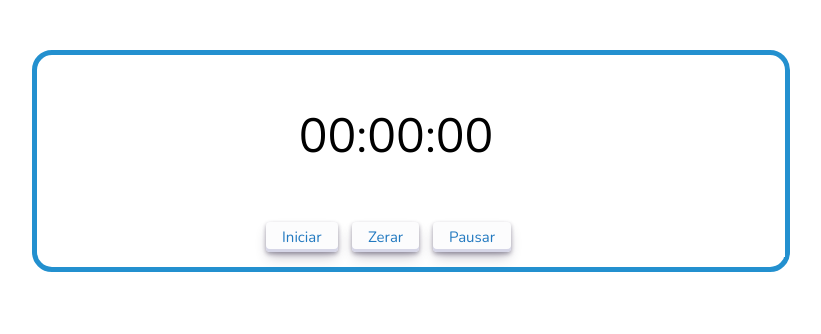
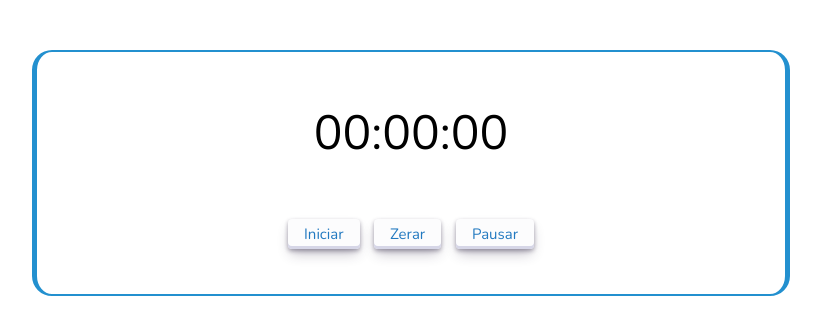
Before and after one commit to yallisin/Timer, a plain HTML site: page index.html in a window 1280 px wide. Shown: the whole page, without its empty margins (229-1050 px from the left). Drawn offline with nearby package versions, Linux system fonts and the light colour scheme.

Commit message:
Modificação feita pelo vscode.

```diff
--- a/style.css
+++ b/style.css
@@ -1,5 +1,8 @@
 @import url('https://fonts.googleapis.com/css2?family=Nunito:ital,wght@0,200..1000;1,200..1000&display=swap');
 
+:root {
+    --gradiente-color: linear-gradiente(rgb(35, 144, 207), rgb(3, 48, 75));
+}
 
 * {
     background-color: white;
@@ -8,22 +11,28 @@
 
 
 .container {
-    border: solid 5px rgb(35, 144, 207);
+  display: flex;
+  align-items: center;
+  justify-content: center;
+  flex-direction: column;
+    border-left: solid 5px rgb(35, 144, 207);
+    border-right: solid 5px rgb(35, 144, 207);
+    border-bottom: solid 2px rgb(35, 144, 207);
+    border-top: solid 2px rgb(35, 144, 207);
+    border-image: linear-gradiente(rgb(35, 144, 207), rgb(3, 48, 75) 1 100%);
     border-radius: 20px;
     margin: 50px 20%;
 }
 
 #relogio {
-  margin-left: 35%;
   font-size: 3em;
 }
 
 .botoes {
-    margin: 10px 0 10px 30%;
+  margin-bottom: 40px;
 }
 button {
-    margin: 5px;
-
+  margin: 5px;
   align-items: center;
   appearance: none;
   background-color: #FCFCFD;
```
